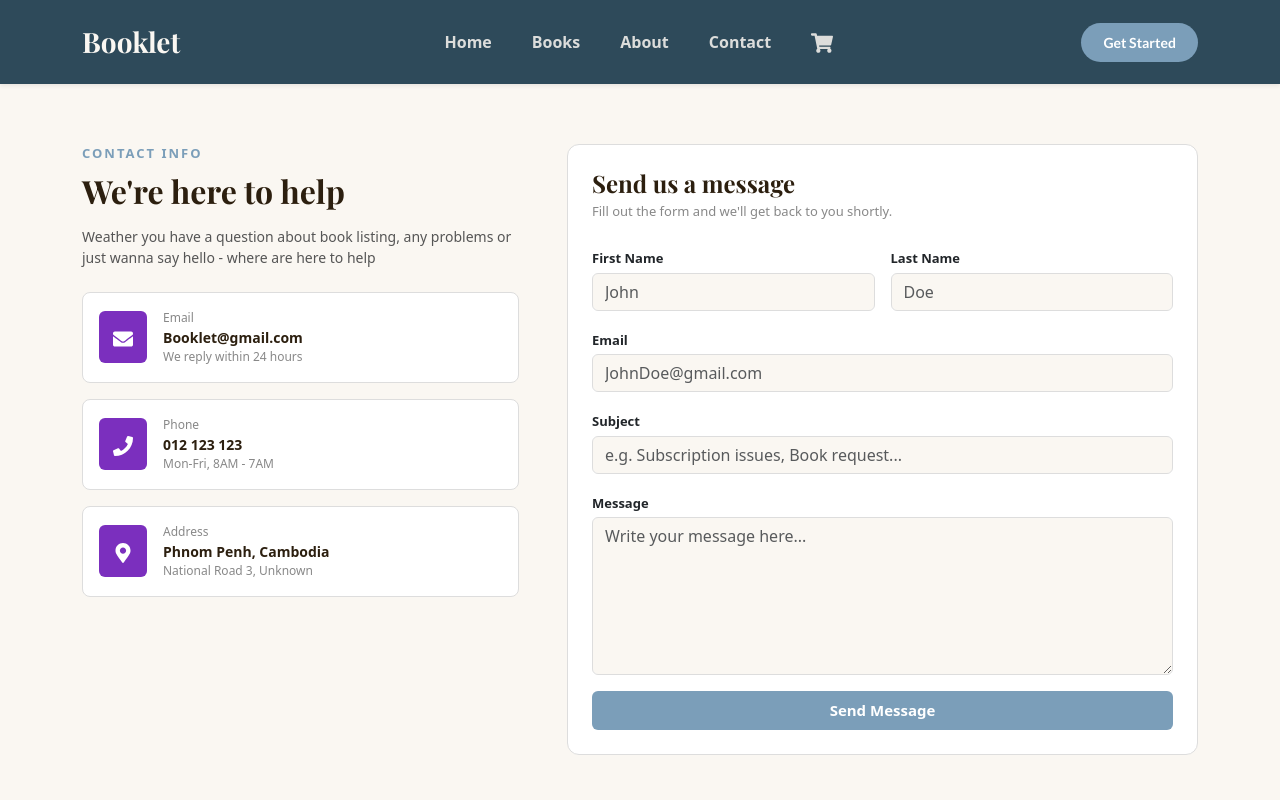
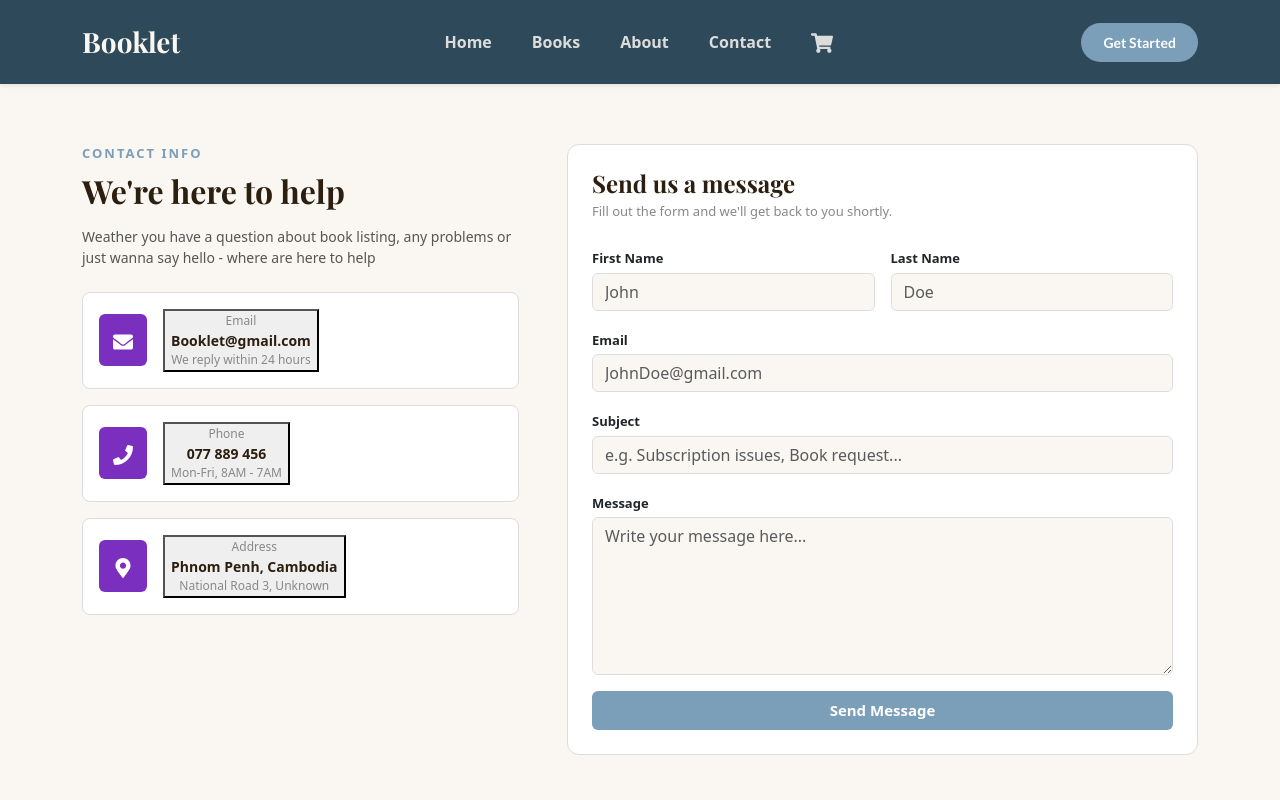
Before and after one commit to Vuthivath/E-Book-Assignment---Repo, a React (Vite) app in the folder frontend/: page /contact in a window 1280 px wide. Shown: the top 800 px of the page. Built offline with nearby package versions, Linux system fonts and the light colour scheme.

Commit message:
add location

```diff
--- a/frontend/src/pages/Contact.jsx
+++ b/frontend/src/pages/Contact.jsx
@@ -66,7 +66,7 @@ const Contact = () => {
                             {
                                 icon: <FaPhone size={20} color="white" />,
                                 label: 'Phone',
-                                bold: '012 123 123',
+                                bold: '077 889 456',
                                 sub: 'Mon-Fri, 8AM - 7AM',
                             },
                             {
@@ -84,6 +84,13 @@ const Contact = () => {
                                     {item.icon}
                                 </div>
                                 <div>
+                                    <button
+                                        onClick={() =>
+                                            window.open(
+                                                'https://www.google.com/maps/place/Western+University+Main+Campus/@11.5715553,104.8866677,16z/data=!3m1!4b1!4m6!3m5!1s0x3109519e617fd2ad:0xf2d7ba03bf4d9285!8m2!3d11.5715553!4d104.8892426!16s%2Fg%2F11csq6n_zw?entry=ttu&g_ep=EgoyMDI2MDYyOC4wIKXMDSoASAFQAw%3D%3D',
+                                                '_blank',
+                                            )
+                                        }>
                                         <p className="mb-0" style={{fontSize: '12px', color: '#888'}}>
                                             {item.label}
                                         </p>
@@ -93,6 +100,7 @@ const Contact = () => {
                                         <p className="mb-0" style={{fontSize: '12px', color: '#888'}}>
                                             {item.sub}
                                         </p>
+                                    </button>
                                 </div>
                             </div>
                         ))}
```
Lines whose indentation alone changed are shown as unchanged.
